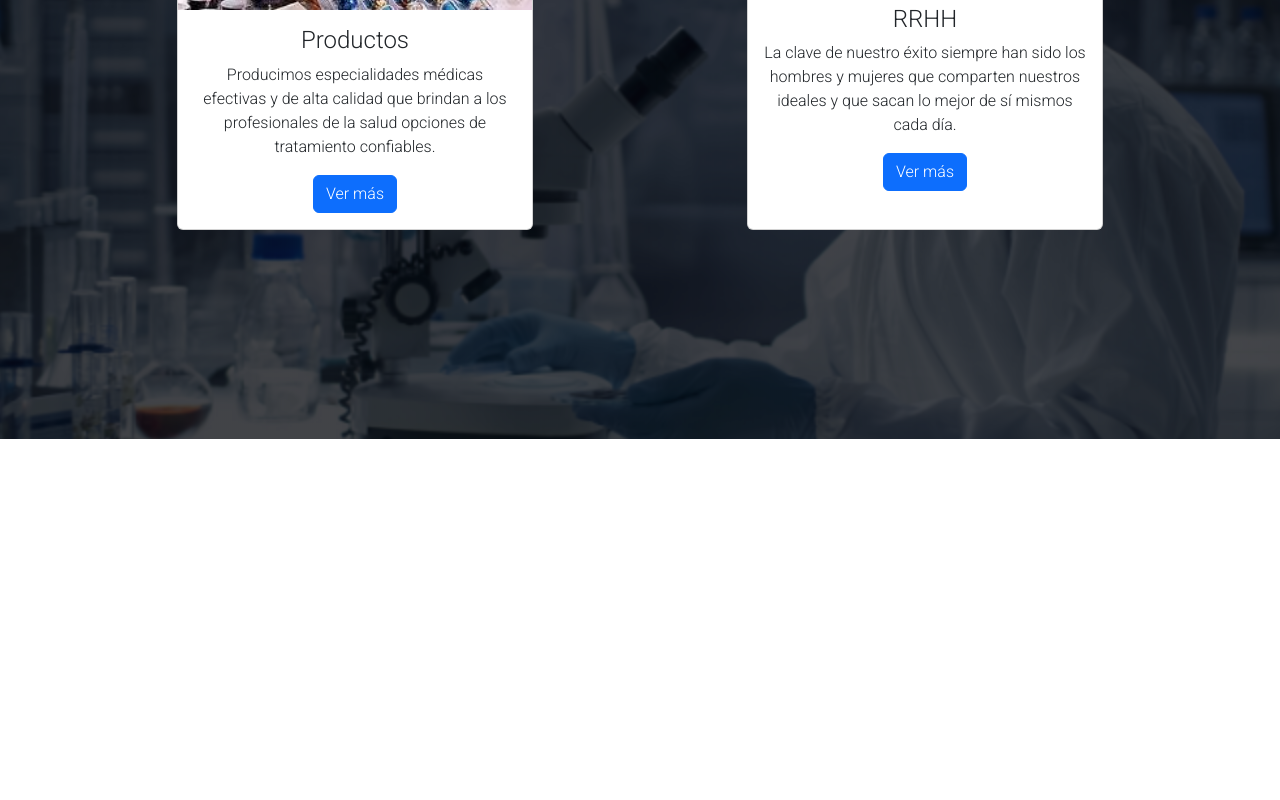
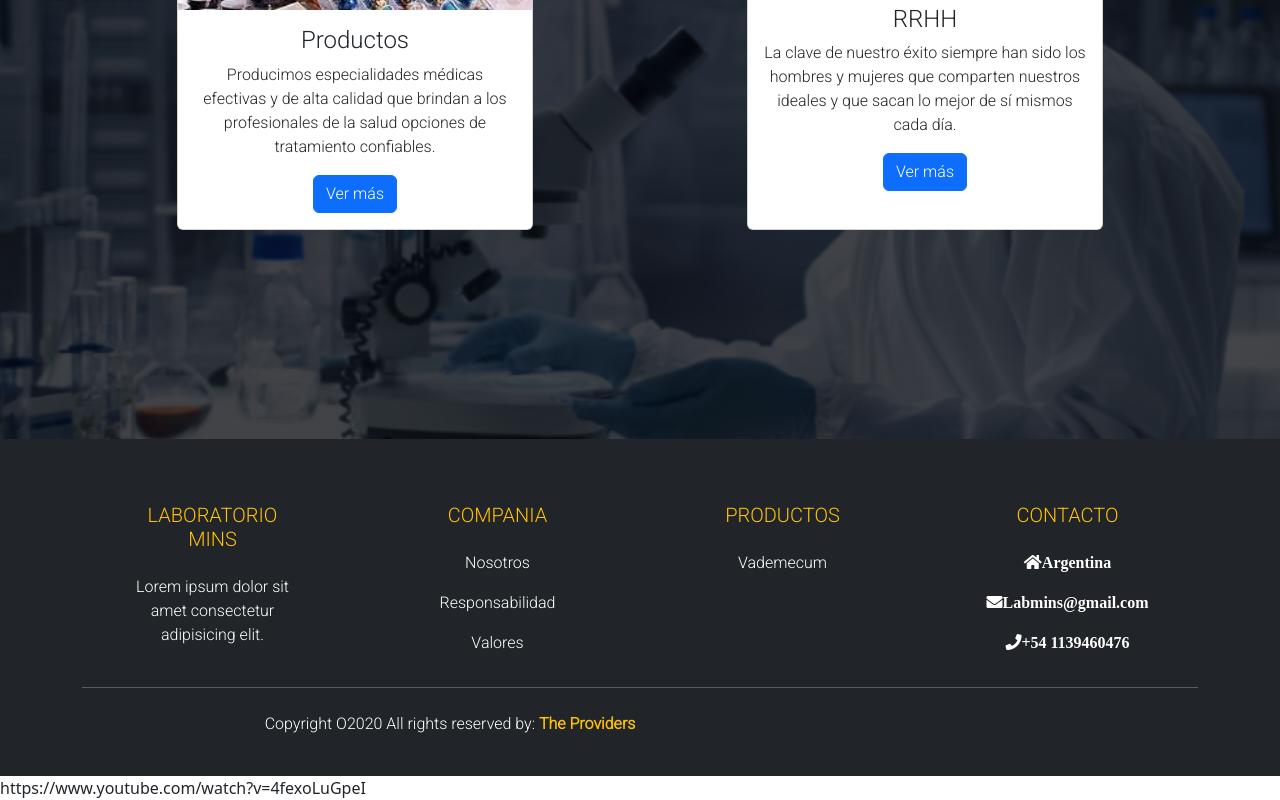
Before and after one commit to Sebita98/PreEntrega3-Mucci, a website: page index.html in a window 1280 px wide. Shown: the part 1075-1875 px from the top of the page. Before the commit the page ends 1514 px from the top, so only its background shows below. Drawn offline with nearby package versions, Linux system fonts and the light colour scheme.

Commit message:
footer commits

```diff
--- a/index.html
+++ b/index.html
@@ -102,6 +102,63 @@
     </main>
 
 
+    <footer class="bg-dark text-white pt-5 pb-4">
+
+        <div class="container text-center text-md-left">
+
+            <div class="row text-center text-md-left">
+                <div class="col-md-2 col-lg-2 col-xl-2 mx-auto mt-3">
+                    <h5 class="text-uppercase mb-4 font-weight-bold text-warning">Laboratorio Mins</h5>
+                    <p>Lorem ipsum dolor sit amet consectetur adipisicing elit.</p>
+                </div>
+
+
+                <div class="col-md-2 col-lg-2 col-xl-2 mx-auto mt-3">
+                    <h5 class="text-uppercase mb-4 font-weight-bold text-warning">compania</h5>
+                    <p>
+                        <a href="" class="text-white" style="text-decoration: none;">Nosotros</a>
+                    </p>
+                    <p>
+                        <a href="" class="text-white" style="text-decoration: none;">Responsabilidad</a>
+                    </p>
+                    <p>
+                        <a href="" class="text-white" style="text-decoration: none;">Valores</a>
+                    </p>
+                </div>
+
+                <div class="col-md-3 col-lg-2 col-xl-2 mx-auto mt-3">
+                    <h5 class="text-uppercase mb-4 font-weight-bold text-warning">Productos</h5>
+                    <p>
+                        <a href="" class="text-white" style="text-decoration: none;">Vademecum</a>
+                    </p>
+                </div>
+
+                <div class="col-md-4 col-lg-2 col-xl-2 mx-auto mt-3">
+                    <h5 class="text-uppercase mb-4 font-weight-bold text-warning">contacto</h5>
+                    <p>
+                        <i class="fas fa-home mr-3">Argentina</i>
+                    </p>
+                    <p>
+                        <i class="fas fa-envelope mr-3">Labmins@gmail.com</i>
+                    </p>
+                    <p>
+                        <i class="fas fa-phone mr-3">+54 1139460476</i>
+                    </p>
+                </div>
+            </div>
+            <hr class="mb-4">
+            <div class="row align-items-center">
+                <div class="col-md-7 col-lg-8">
+                    <p>Copyright O2020 All rights reserved by: <a href="#" style="text-decoration: none;">
+                    <strong class="text-warning">The Providers</strong></a>
+                    </p>
+                </div>
+            </div>
+
+        </div>
+    </footer>
+
+    https://www.youtube.com/watch?v=4fexoLuGpeI
 
 
     <script src="https://cdn.jsdelivr.net/npm/bootstrap@5.2.2/dist/js/bootstrap.bundle.min.js"
```
Also changed, not shown: pages/compania.html (+3 -3 lines), pages/contacto.html (+3 -3 lines).
